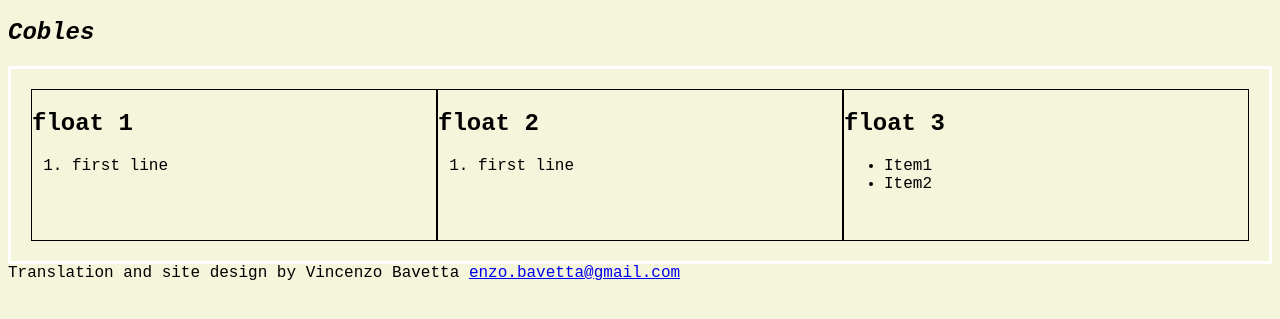
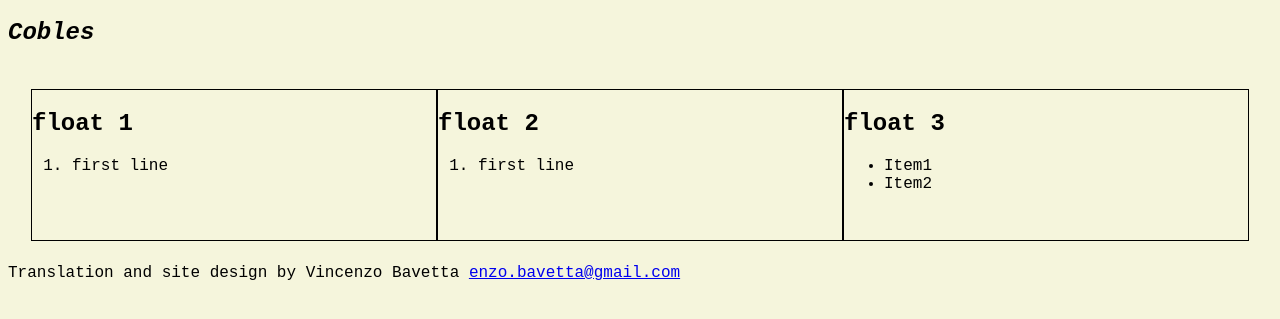
Before and after one commit to Enzo-Bavetta/-Enzo-Bavetta-.github.io, a plain HTML site: page Cobles.html in a window 1280 px wide. Shown: the part 61-380 px from the top of the page. Drawn offline with Linux system fonts and the light colour scheme.

Commit message:
Update style.css

```diff
--- a/style.css
+++ b/style.css
@@ -5,7 +5,7 @@ body {
 }
 
 .float-container {
-    border: 3px solid #fff;
+    border: 3px solid rgb(245, 245, 220);
     padding: 20px;
     display: flex;
 }
```
